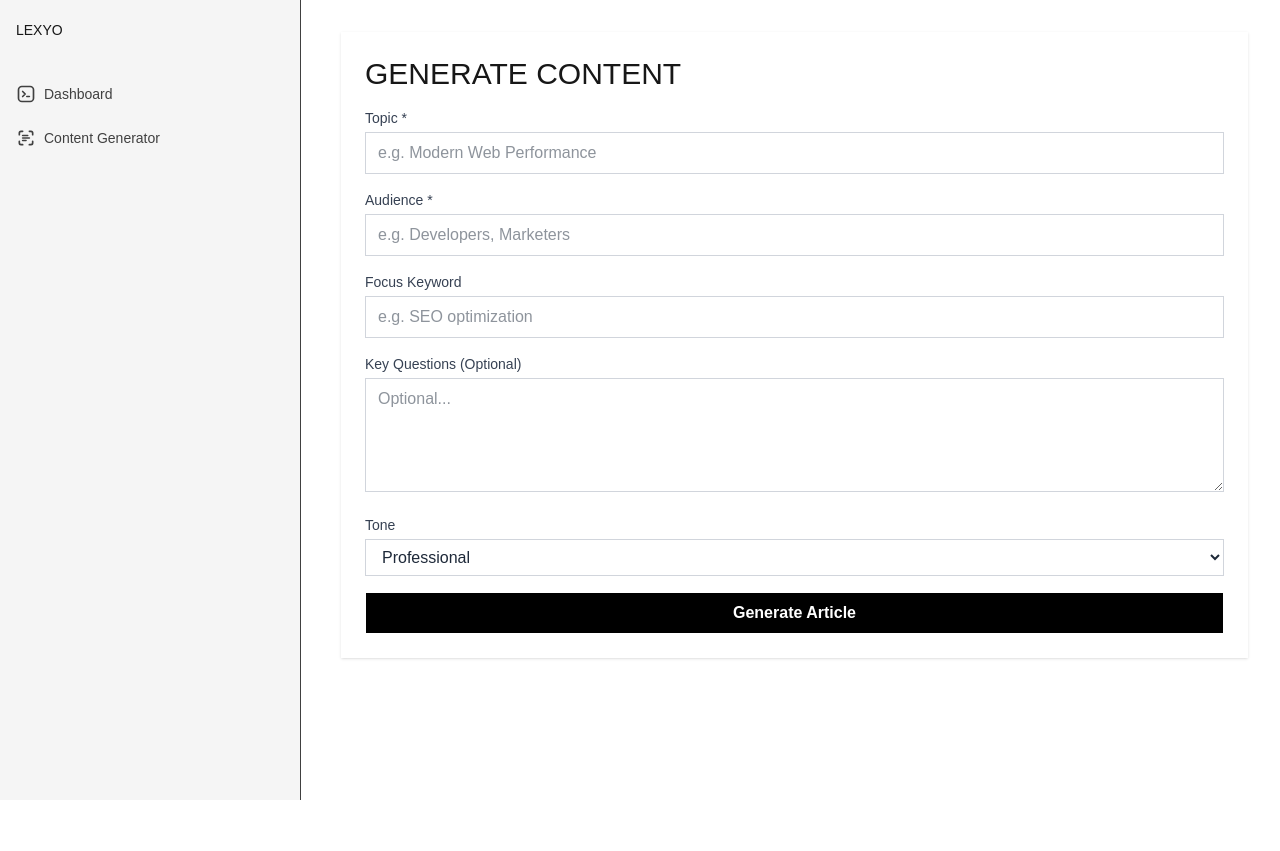
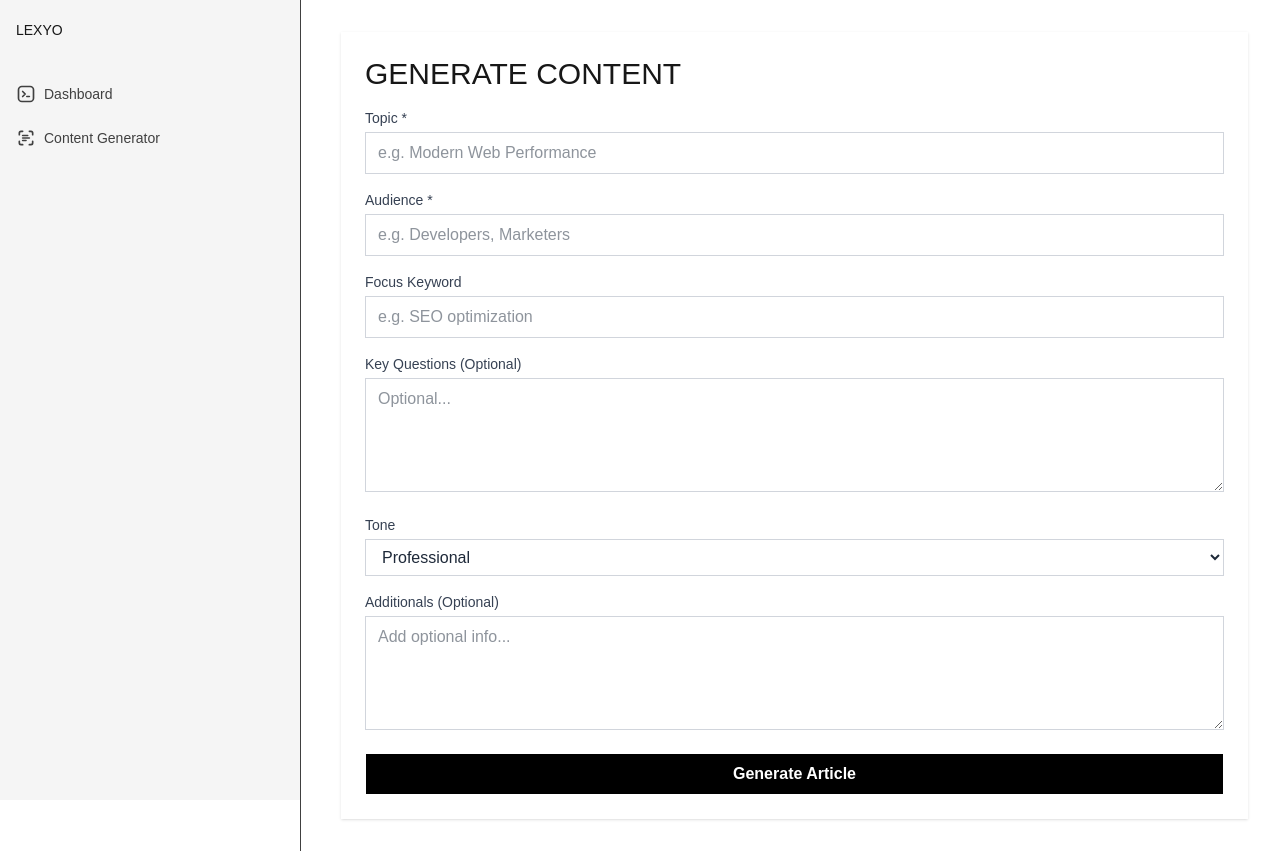
Before and after one commit to Apsan1/lexyo, a Next.js app: page /generate in a window 1280 px wide. Before the commit the page ends 800 px from the top, so only its background shows below. Built offline with nearby package versions, Linux system fonts and the light colour scheme.

Commit message:
add additional content

```diff
--- a/src/components/Generator/index.tsx
+++ b/src/components/Generator/index.tsx
@@ -51,6 +51,7 @@ export default function GeneratorClient() {
   const [focusKeyword, setFocusKeyword] = useState("");
   const [questions, setQuestions] = useState("");
   const [tone, setTone] = useState("Professional");
+  const [additional, setAdditional] = useState("");
   const [error, setError] = useState<string | null>(null);
   const [isPending, startTransition] = useTransition();
   const router = useRouter();
@@ -70,6 +71,7 @@ export default function GeneratorClient() {
           audience,
           questions,
           tone,
+          additional,
         });
 
         const saveRes = await fetch("/api/articles", {
@@ -146,6 +148,15 @@ export default function GeneratorClient() {
           </select>
         </div>
 
+        <InputField
+          label="Additionals (Optional)"
+          value={additional}
+          onChange={setAdditional}
+          placeholder="Add optional info..."
+          type="textarea"
+          rows={4}
+        />
+
         <button
           onClick={handleSubmit}
           disabled={isPending}
--- a/src/lib/actions/generateArticleAction.ts
+++ b/src/lib/actions/generateArticleAction.ts
@@ -8,6 +8,7 @@ export async function generateArticleAction(data: {
   focusKeyword?: string;
   audience: string;
   tone: string;
+  additional: string;
 }): Promise<GeneratedArticle> {
   const res = await fetch('/api/generate', {
     method: 'POST',
--- a/src/lib/services/gemini.ts
+++ b/src/lib/services/gemini.ts
@@ -1,7 +1,7 @@
 'use server';
 
 import { GoogleGenAI, Type } from "@google/genai";
-import type { GeneratedArticle, tone } from '@/types';
+import type { GeneratedArticle, Tone } from '@/types';
 
 if (!process.env.API_KEY) {
     throw new Error("API_KEY environment variable not set");
@@ -102,10 +102,11 @@ export interface GenerateSeoArticleParams {
     focusKeyword: string;
     audience: string;
     questions: string;
-    tone: tone;
+    tone: Tone;
+    additional: string;
 }
 
-export const generateSeoArticle = async ({ topic, focusKeyword, audience, questions, tone }: GenerateSeoArticleParams): Promise<GeneratedArticle> => {
+export const generateSeoArticle = async ({ topic, focusKeyword, audience, questions, tone, additional }: GenerateSeoArticleParams): Promise<GeneratedArticle> => {
     const prompt = `
     You are an expert SEO content strategist and professional copywriter. Generate a comprehensive, SEO-optimized blog article according to the following:
 
@@ -115,6 +116,7 @@ export const generateSeoArticle = async ({ topic, focusKeyword, audience, questi
     - Target Audience: ${audience}
     - Content Tone: ${tone} yet approachable; no childish or overly casual language; highly readable for developers or tech-savvy readers.
     ${questions ? `- Key Questions to Answer: ${questions}` : ''}
+    - Additional: ${additional}
 
     **SEO & Formatting Rules:**
     1. **Markdown only:** Safe for CMS RTE (Strapi, Payload).
```
Also changed, not shown: public/logo/logo.svg (added).
